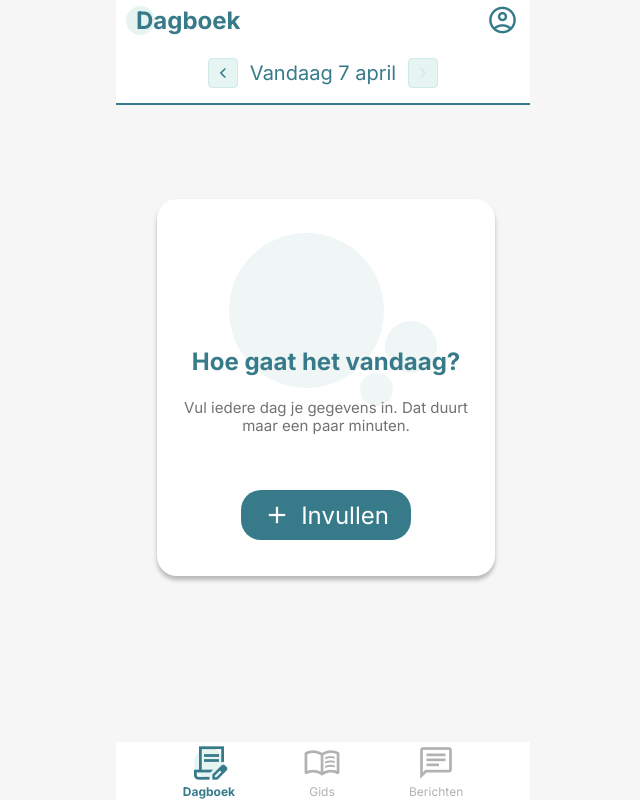
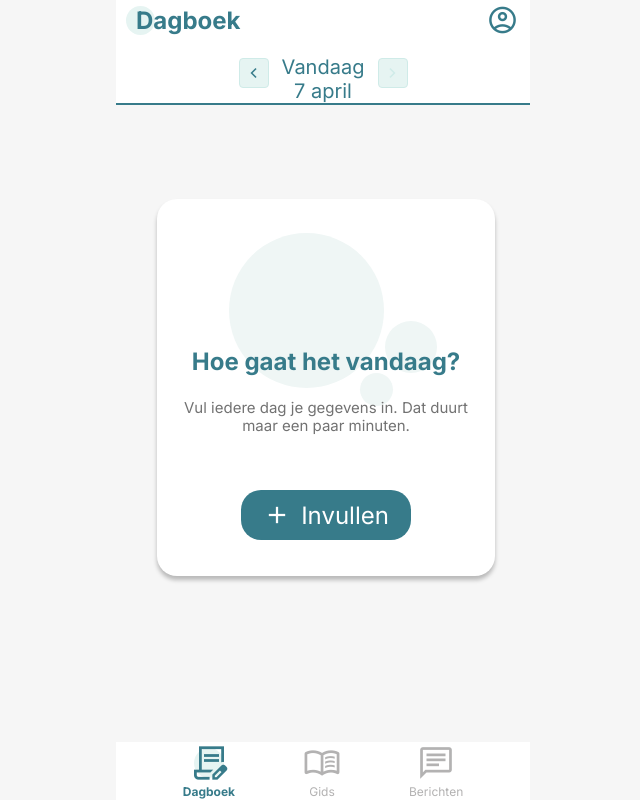
Before and after one commit to plieverse/herstelgids, a React (Vite) app in the folder client/: page /dagboek in a window 1280 px wide. Shown: the whole page, without its empty margins (317-957 px from the left). Built offline with nearby package versions, Linux system fonts and the light colour scheme; no server answers.

Commit message:
Fix date display: wrap Vandaag + date into two lines at 20px matching Figma
Co-Authored-By: Claude Sonnet 4.6 <noreply@anthropic.com>

```diff
--- a/client/src/pages/diary/DiaryPage.jsx
+++ b/client/src/pages/diary/DiaryPage.jsx
@@ -142,6 +142,13 @@ export default function DiaryPage() {
               lineHeight: '24px',
               color: '#377B8A',
               textAlign: 'center',
+              width: '85px',
+              height: '36px',
+              display: 'flex',
+              alignItems: 'center',
+              justifyContent: 'center',
+              flexWrap: 'wrap',
+              wordBreak: 'break-word',
             }}>
               Vandaag {dateString}
             </span>
```
